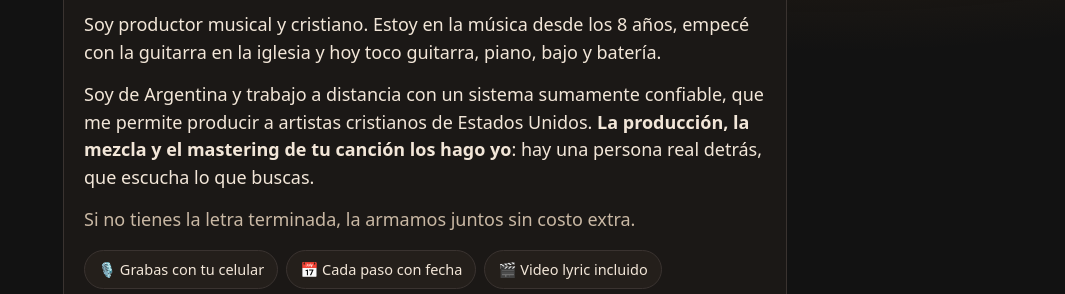
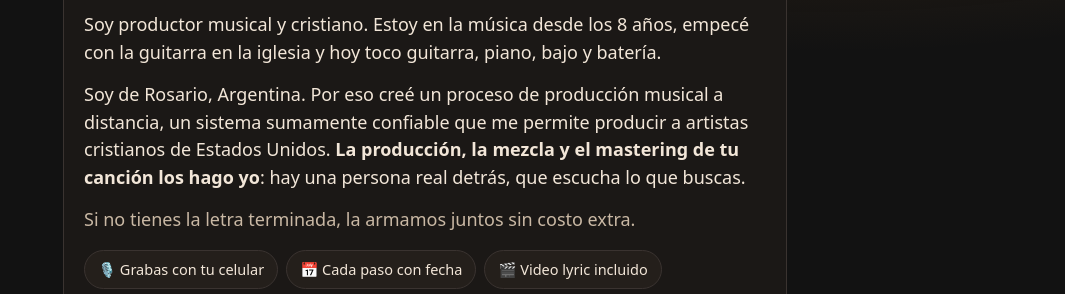
Before and after one commit to mateoemanuelrodriguez0706-hue/mr-producciones, a plain HTML site: page index.html in a window 1280 px wide. Shown: the part 332-626 px from the top of the page, without its empty margins (215-1280 px from the left). Drawn offline with Linux system fonts and the light colour scheme.

Commit message:
Add files via upload

```diff
--- a/index.html
+++ b/index.html
@@ -154,7 +154,7 @@
         <div><h2>Hola, soy Mateo</h2><p class="rol">Productor musical · MR Producciones</p></div>
       </div>
       <p>Soy productor musical y cristiano. Estoy en la música desde los 8 años, empecé con la guitarra en la iglesia y hoy toco guitarra, piano, bajo y batería.</p>
-      <p>Soy de Argentina y trabajo a distancia con un sistema sumamente confiable, que me permite producir a artistas cristianos de Estados Unidos. <b>La producción, la mezcla y el mastering de tu canción los hago yo</b>: hay una persona real detrás, que escucha lo que buscas.</p>
+      <p>Soy de Rosario, Argentina. Por eso creé un proceso de producción musical a distancia, un sistema sumamente confiable que me permite producir a artistas cristianos de Estados Unidos. <b>La producción, la mezcla y el mastering de tu canción los hago yo</b>: hay una persona real detrás, que escucha lo que buscas.</p>
       <p class="suave" style="margin:0">Si no tienes la letra terminada, la armamos juntos sin costo extra.</p>
       <ul class="chips">
         <li>🎙️ Grabas con tu celular</li>
```
